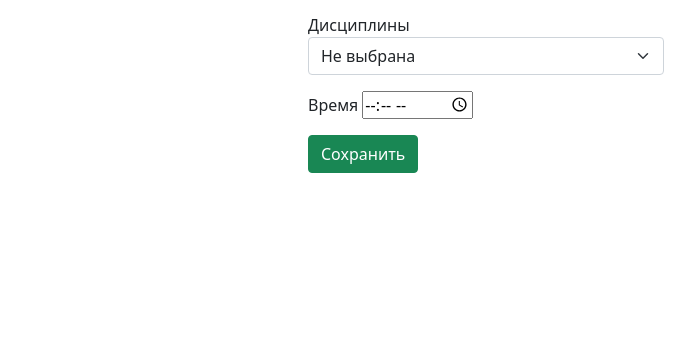
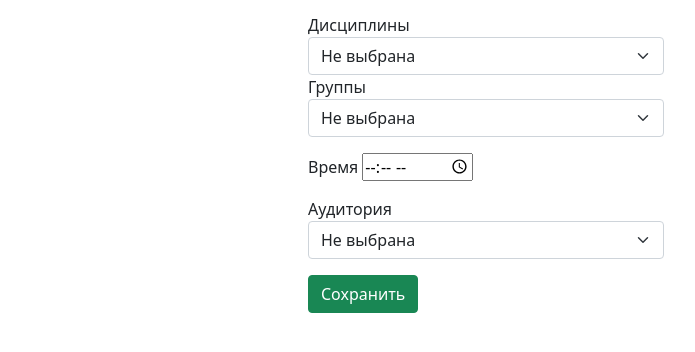
Before and after one commit to PriymakVl/lessons_html, a plain HTML site: page lessons/form_add.html in a window 1280 px wide. Shown: the part 222-574 px from the top of the page, without its empty margins (154-849 px from the left). Drawn offline with Linux system fonts and the light colour scheme.

Commit message:
change form add lesson

```diff
--- a/lessons/form_add.html
+++ b/lessons/form_add.html
@@ -59,9 +59,25 @@
                   <option value="1">Химия</option>
                 </select>
               </div>
-					<div class="form-group mt-3">
+              <div class="form-group">
+                <label for="group_id">Группы</label>
+                <select class="form-select">
+                  <option selected>Не выбрана</option>
+                  <option value="1">АП-21</option>
+                  <option value="1">ОО-21</option>
+                </select>
+              </div>
+              <div class="form-group my-3">
                 <label for="time">Время</label>
                 <input type="time">
+              </div>
+              <div class="form-group">
+                <label for="room">Аудитория</label>
+                <select class="form-select">
+                  <option selected>Не выбрана</option>
+                  <option value="1">300</option>
+                  <option value="1">150</option>
+                </select>
               </div>
               <div class="form-group mt-3">
                 <input type="submit" class="btn btn-success" value="Сохранить">
```
Also changed, not shown: lessons/index.html (+2 -4 lines). Lines whose indentation alone changed are shown as unchanged.
